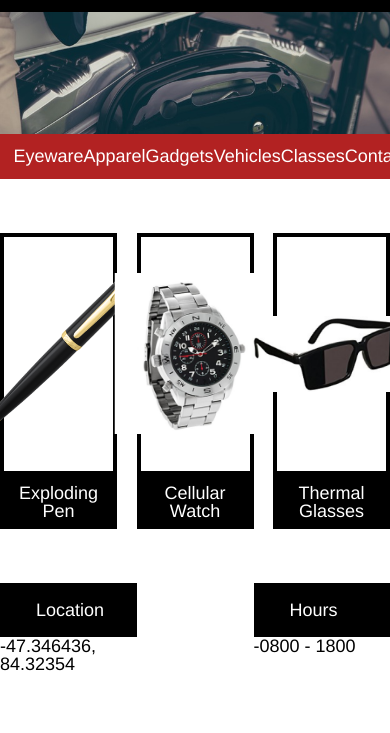
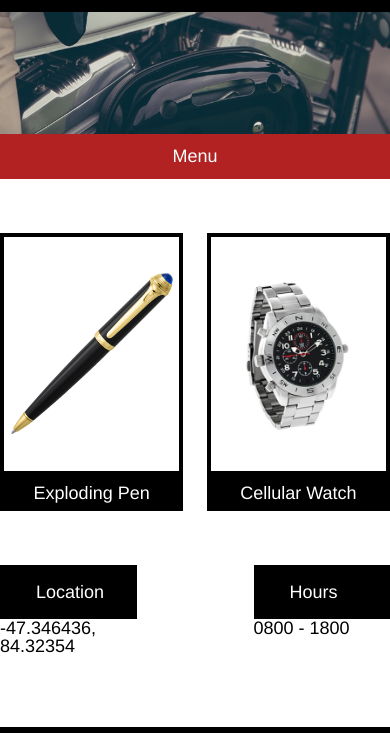
Before and after one commit to mattsouthward/SecretAgentSupply, a plain HTML site: page index.html in a window 390 px wide. Shown: the part 367-1100 px from the top of the page. Drawn offline with Linux system fonts and the light colour scheme.

Commit message:
Added media query for screens less than 1024px

```diff
--- a/index.html
+++ b/index.html
@@ -24,6 +24,7 @@
       </div>
     </div>
   </div>
+  <div class="fs-nav">
     <nav>
       <ul class="container">
         <li><a href="#">Eyeware</a></li>
@@ -34,6 +35,14 @@
         <li><a href="#">Contact</a></li>
       </ul>
     </nav>
+  </div>
+  <div class="med-nav">
+    <nav>
+      <ul class="container">
+        <li><a href="#">Menu</a></li>
+      </ul>
+    </nav>
+  </div>
 
   <!-- Main content with image gallery and info -->
   <main class="container">
@@ -44,13 +53,13 @@
         </div>
         <span>Exploding Pen</span>
       </div>
-      <div class="product">
+      <div class="product" id="watch">
         <div class="product-image">
           <img src="./resources/images/watch.png" />
         </div>
         <span>Cellular Watch</span>
       </div>
-      <div class="product">
+      <div class="product" id="glasses">
         <div class="product-image">
           <img src="./resources/images/glasses.png" />
         </div>
@@ -69,7 +78,7 @@
           <div class="info-heading">
             <span>Hours</span>
           </div>
-          <span>-0800 - 1800</span>
+          <span>0800 - 1800</span>
         </div>
       </div>
     </div>
--- a/resources/css/style.css
+++ b/resources/css/style.css
@@ -5,13 +5,16 @@ html {
 body {
   font-family: Helvetica, sans-serif;
 }
+h2, h4 {
+  font-weight: bold;
+  color: white;
+}
 .container {
   max-width: 960px;
   margin: 0 auto;
 }
-h2, h4 {
-  font-weight: bold;
-  color: white;
+.med-nav {
+  display: none;
 }
 
 /* Header with logo and name */
@@ -115,3 +118,24 @@ footer {
   color: white;
   padding: 5rem 0;
 }
+@media only screen and (max-width: 1024px) {
+  .container {
+    max-width: 698px;
+    margin: 0 auto;
+  }
+  .fs-nav {
+    display: none;
+  }
+  .med-nav {
+    display: block;
+  }
+  .med-nav nav {
+    display: flex;
+  }
+  .product{
+    width: 47%;
+  }
+  #glasses {
+    display: none;
+  }
+}
```
Lines whose indentation alone changed are shown as unchanged.
